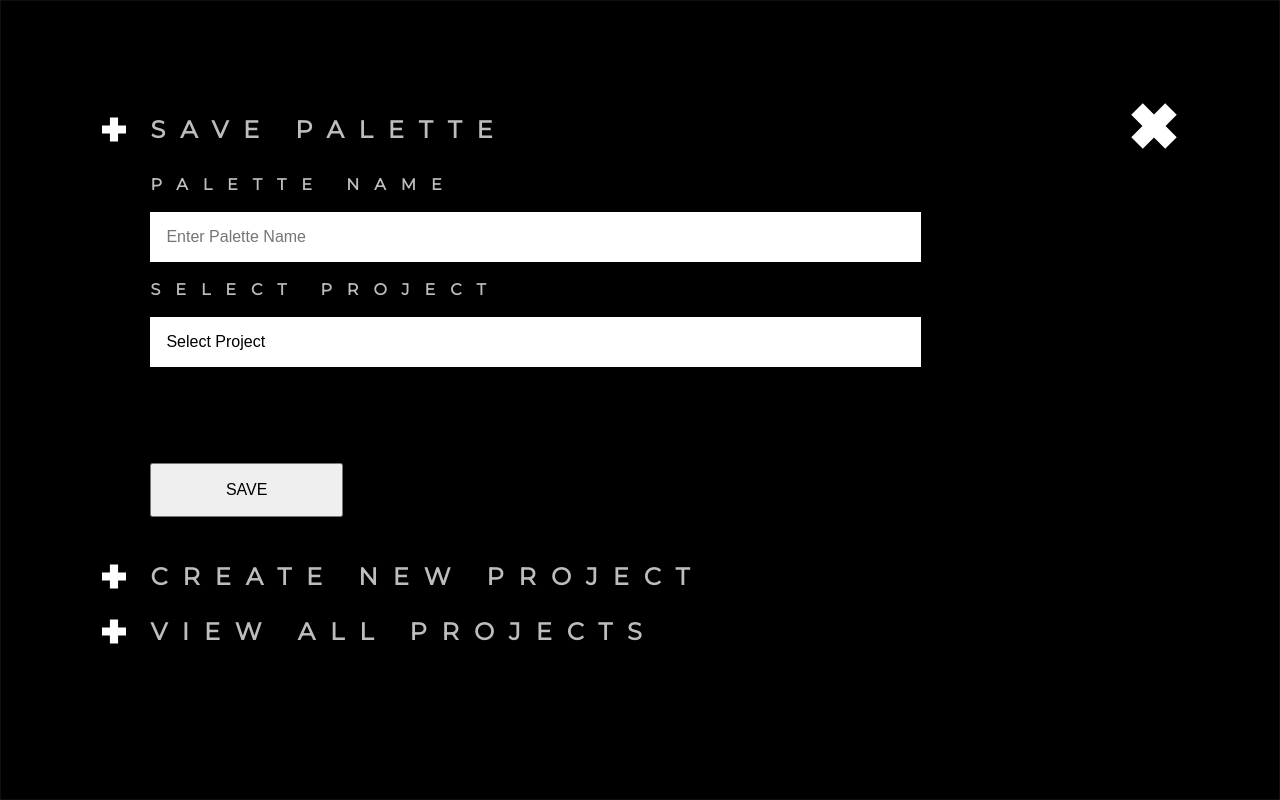
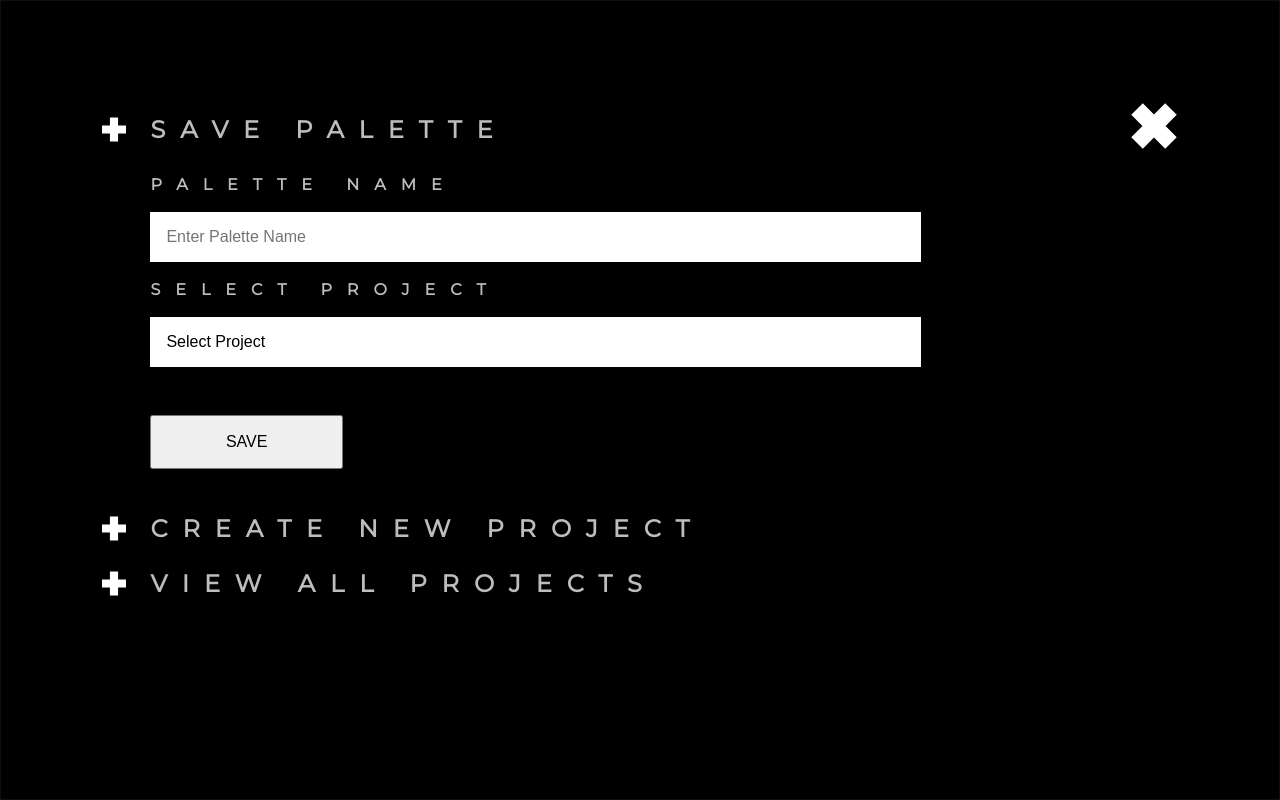
Before and after one commit to VPAbraham/palette-picker-FE, a React (Create React App) app: page / in a window 1280 px wide. Both pictures are taken after a click on the picture 1174 px from the left and 103 px from the top of the page. Built offline with nearby package versions, Linux system fonts and the light colour scheme; no server answers.

Commit message:
Fix dropdown hover

```diff
--- a/src/PaletteForm/PaletteForm.js
+++ b/src/PaletteForm/PaletteForm.js
@@ -76,8 +76,8 @@ class PaletteForm extends Component {
           <div className="dropdown-content">
             <a onClick={this.handleClick}>Neature</a>
           </div>
-          <button className="save-palette" onClick={(e) => this.submitForm(e)}> SAVE </button>
         </div>
+        <button className="save-palette" onClick={(e) => this.submitForm(e)}> SAVE </button>
       </form>
     )
   }
--- a/src/PaletteForm/PaletteForm.scss
+++ b/src/PaletteForm/PaletteForm.scss
@@ -25,7 +25,7 @@ input {
 
 .save-palette {
   font-size: 16px;
-  margin: 6em 0 2em 0;
+  margin: 3em 0 2em 0;
   padding: 1em;
   width: 25%
 }
```
